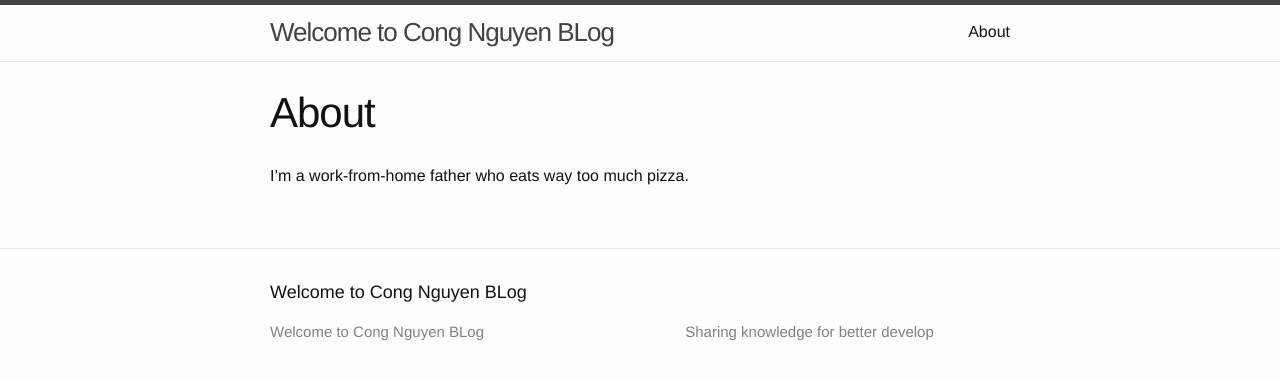
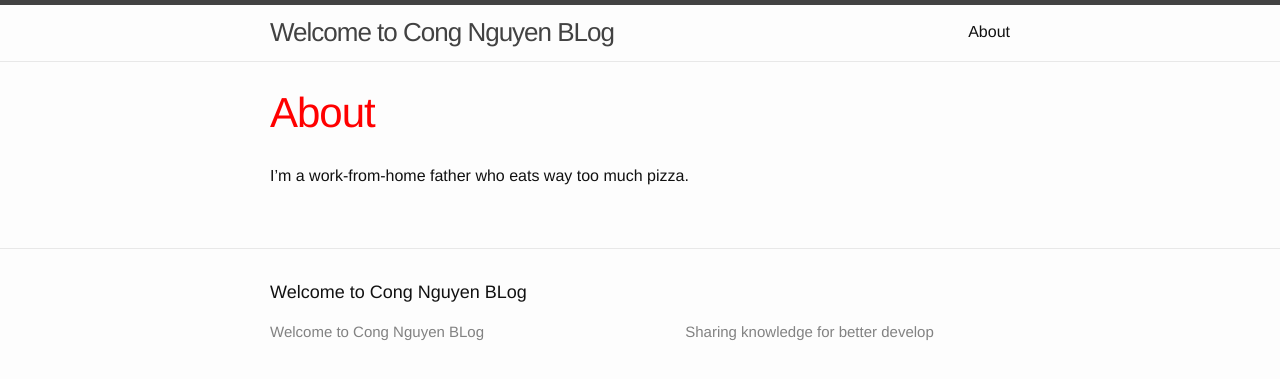
Before and after one commit to congnt24/congnt24.github.io, a Jekyll site: the page built from about.md, in a window 1280 px wide. Shown: the top 379 px of the page. Built offline with Jekyll 4.4.1, drawn with Linux system fonts in a browser that asks for light colours.

Commit message:
add stylesheet

```diff
--- a/assets/main.scss
+++ b/assets/main.scss
@@ -3,3 +3,7 @@
 ---
 
 @import "minima";
+
+header {
+	color: red;
+}
```
